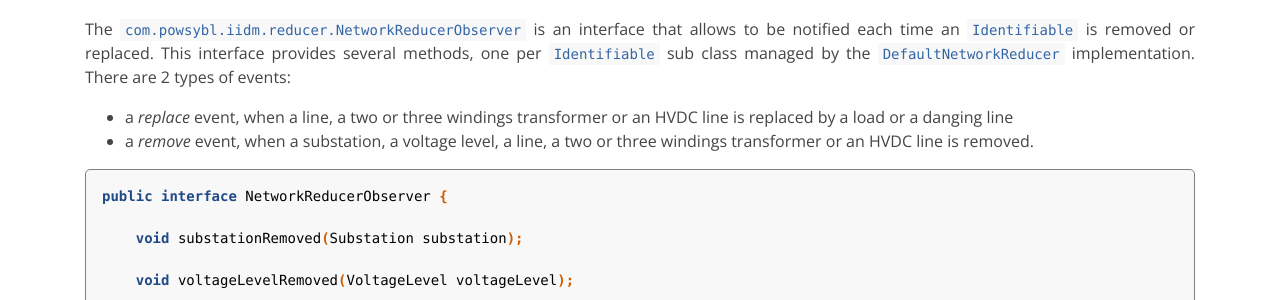
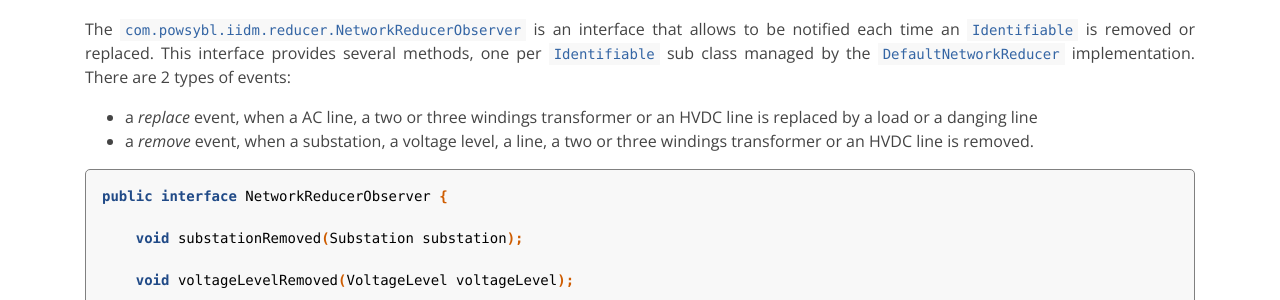
Before and after one commit to powsybl/powsybl.github.io, a Jekyll site: the page built from pages/documentation/developer/api_guide/extraction.md, in a window 1280 px wide and 900 px high, scrolled down 3159 px. Shown: the part 154-454 px from the top of the window. Built offline with Jekyll 4.4.1, drawn with Linux system fonts in a browser that asks for light colours; our own code applies the rules of GitHub Pages for plain Markdown files.

Commit message:
Fixes.
Signed-off-by: Anne Tilloy <anne.tilloy@rte-france.com>

````diff
--- a/pages/documentation/developer/api_guide/extraction.md
+++ b/pages/documentation/developer/api_guide/extraction.md
@@ -91,14 +91,17 @@
 The `com.powsybl.iidm.reducer.DefaultNetworkReducer` class is the PowSyBl implementation of the `NetworkReducer` interface that replaces the lines in the _border_ group by [loads](../../grid/model/index.md#load) or [dangling lines](../../grid/model/index.md#dangling-line) depending on the [options](#options), the two windings transformers and the HVDC lines by [loads](../../grid/model/index.md#load).
 
 The three windings transformers are replaced by a [load](../../grid/model/index.md#load) if only one connected voltage level is kept. If two out of three connected voltage levels are kept, the third one is automatically added by the `DefaultNetworkReducer` to the voltage levels to keep.
+
 #### Options
 
 The network reduction can be configured by passing a `com.powsybl.iidm.reducer.ReductionOptions` instance to the `DefaultNetworkReducer` constructor.
 
 ##### withDanglingLines
+
 This option defines whether the equipments in the _border_ group are replaced by dangling lines or by loads. If this option is set to `false`, which is the default value, the equipments are exclusively replaced by loads.
 
 ##### Examples
+
 The following example shows how to create a new `ReductionOptions` instance to do replacements by dangling lines.
 ```java
 ReductionOptions options = new ReductionOptions();
@@ -114,7 +117,7 @@
 #### Observers
 
 The `com.powsybl.iidm.reducer.NetworkReducerObserver` is an interface that allows to be notified each time an `Identifiable` is removed or replaced. This interface provides several methods, one per `Identifiable` sub class managed by the `DefaultNetworkReducer` implementation. There are 2 types of events:
-- a _replace_ event, when a line, a two or three windings transformer  or an HVDC line is replaced by a load or a danging line
+- a _replace_ event, when a AC line, a two or three windings transformer or an HVDC line is replaced by a load or a danging line
 - a _remove_ event, when a substation, a voltage level, a line, a two or three windings transformer or an HVDC line is removed.
 
 ```java
````
